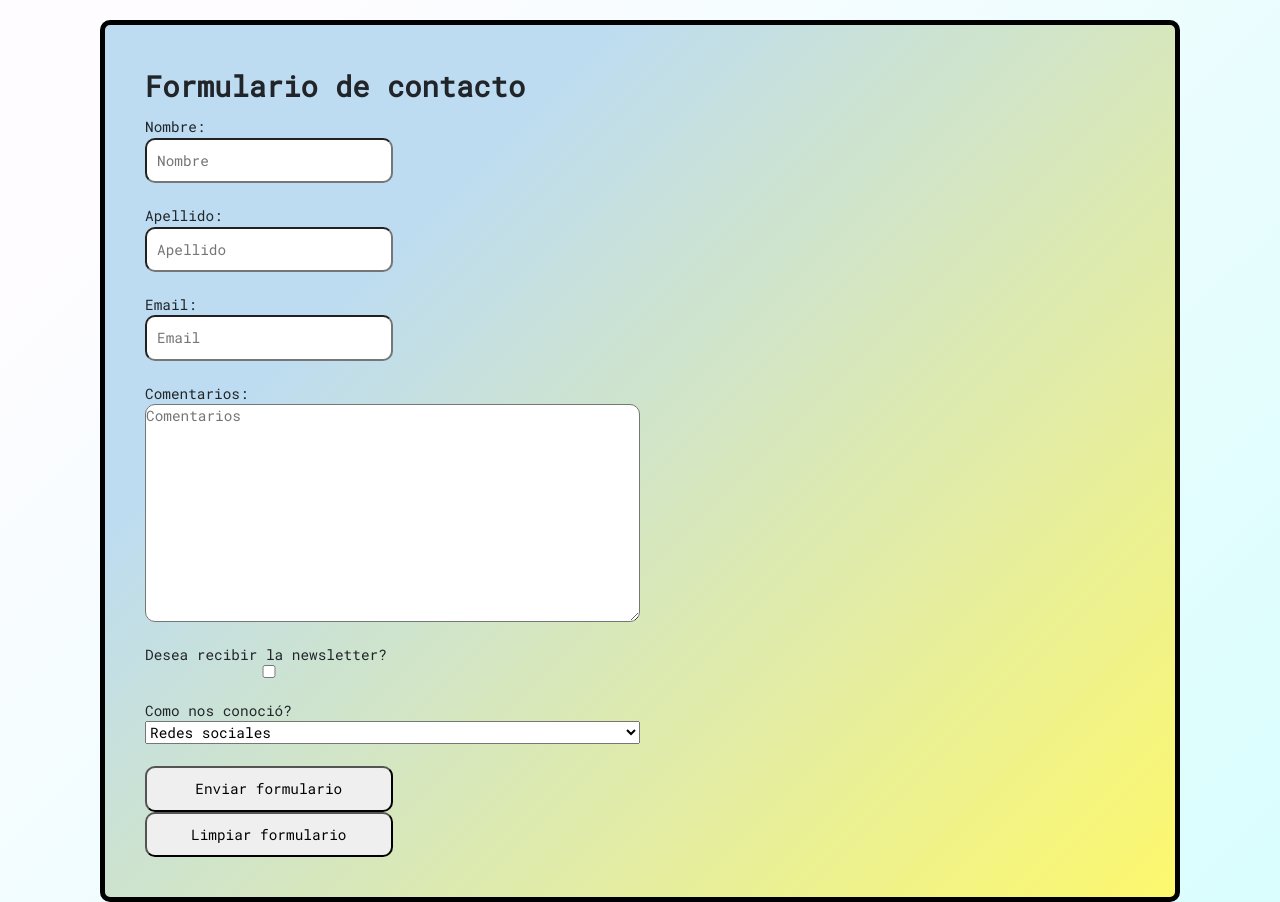
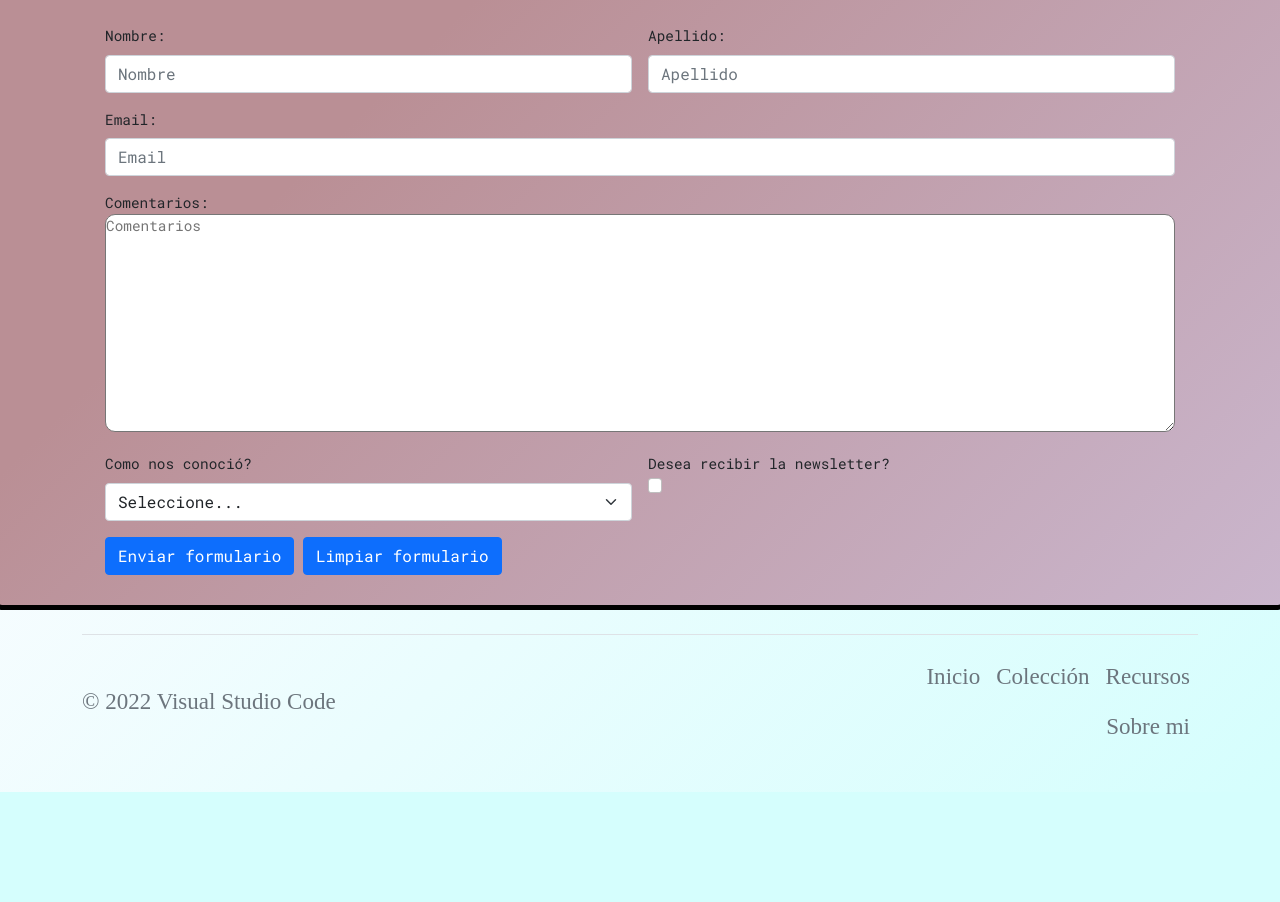
Before and after one commit to Daphoenyx/pagina-de-juegos, a plain HTML site: page pages/contacto.html in a window 1280 px wide. Shown: the part 500-1402 px from the top of the page. After the commit the page ends 1292 px from the top, so only its background shows below. Drawn offline with nearby package versions, Linux system fonts and the light colour scheme; a web font is replaced by a local one.

Commit message:
Bootstrap3

```diff
--- a/css/style.css
+++ b/css/style.css
@@ -20,6 +20,10 @@ main {
 
 .mainSection {
     color: red;
+}
+
+td {
+    font-family: RobotoMono-Regular;
 }
 
 footer {
@@ -53,7 +57,10 @@ h2 {
     background-image: linear-gradient(315deg, #00bfb2 0%, #028090 74%);
     color: azure;
     padding: 40px;
-    margin: 10px 10px 0px 10px;
+    margin: 20px;
+
+    /* Porque no me toma el margin? */
+
     border: solid 5px black;
     border-bottom: none;
     text-align: center;
@@ -119,54 +126,26 @@ a:hover {
     display: block;
 }
 
-.noBorder {
-    border: none
-}
-
-#imgElaine {
+iframe {
     border: solid 5px black;
 }
 
+/* Porque no me toma el borde negro en iframe? Tambien probe a ponerle border al #map, pero no funciona */
+
 /* FORM ITEMS */
-
-fieldset {
-    display: flex;
-    flex-direction: column;
-    justify-content: space-between;
-    padding: 40px;
+form {
+    font-family: RobotoMono-Regular;
+    background-color: #cab6cd;
+    background-image: linear-gradient(315deg, #cab6cd 0%, #ba8f95 74%);
+    font-size: 90%;
+    padding: 30px 100px 30px 100px;
     border-radius: 10px;
     border: solid 5px black;
-    background-color: #bddcf1;
-    background-image: linear-gradient(315deg, #fdf86d 0%, #bddcf1 74%);
 }
-
-form {
-    font-family: RobotoMono-Regular;
-    font-size: 90%;
-    padding: 30px 100px 30px 100px
-}
-
-input {
-    width: 25%;
-    padding: 10px;
+textarea {
+    width: 100%;
     border-radius: 10px;
 }
-
-textarea {
-    width: 50%;
-    border-radius: 10px;
-    display: block;
-}
-
-select {
-    width: 50%;
-}
-
-legend {
-    font-size: 200%;
-}
-
-/* END FORM ITEMS */
 
 @font-face {
     font-family: "LuxuriousRoman-Regular";
--- a/pages/contacto.html
+++ b/pages/contacto.html
@@ -5,7 +5,7 @@
     <title>Formulario de contacto</title>
 
     <!-- META Viewport tag -->
-    <meta name="viewport" content="width=device-width, initial-scale=1.0"/>
+    <meta name="viewport" content="width=device-width, initial-scale=1.0" />
 
     <!-- Bootstrap -->
     <link rel="stylesheet" href="../css/bootstrap.css">
@@ -39,8 +39,8 @@
                         </ul>
                     </nav>
                 </div>
-                <div class="col"><a id="imgElaine" href="index.html""><img class=" noBorder"
-                        src="../img/Elaine Marley logo.jpg" width="300" alt="Elaine Marley - Logo de la pagina"></a>
+                <div class="col"><a href="../index.html""><img src=" ../img/Elaine Marley logo.jpg" width="300"
+                        alt="Elaine Marley - Logo de la pagina"></a>
                 </div>
             </div>
         </div>
@@ -49,28 +49,42 @@
 
     <main>
         <h3 class="animate__animated animate__backInLeft">Contactanos</h3>
-        <form>
-            <fieldset>
-                <legend><strong> Formulario de contacto </strong></legend>
-                <label for="Nombre"> Nombre:</label>
-                <input type="text" name="Nombre" placeholder="Nombre"><br>
-                <label for="Apellido"> Apellido:</label>
-                <input type="text" name="Apellido" placeholder="Apellido"><br>
-                <label for="Email"> Email:</label>
-                <input type="email" name="Email" placeholder="Email"><br>
+        <form class="row g-3">
+            <div class="col-md-6">
+                <label for="Nombre" class="form-label">Nombre:</label>
+                <input type="text" name="Nombre" placeholder="Nombre" class="form-control" id="inputName">
+            </div>
+            <div class="col-md-6">
+                <label for="Apellido" class="form-label">Apellido:</label>
+                <input type="text" name="Apellido" placeholder="Apellido" class="form-control" id="inputSurname">
+            </div>
+            <div class="col-12">
+                <label for="inputEmail" class="form-label">Email:</label>
+                <input type="text" name="Email" placeholder="Email" class="form-control" id="inputEmail">
+            </div>
+            <div class="col-12">
                 <label for="Comentarios"> Comentarios:</label>
-                <textarea name="Comentarios" placeholder="Comentarios" cols="30" rows="10"></textarea><br>
-                Desea recibir la newsletter? <input type="checkbox" name="acepta" value="1" /> <br>
-                Como nos conoció?
-                <select name="Como nos conoció?">
-                    <option value="Redes">Redes sociales</option>
-                    <option value="Amigos">Amigos</option>
-                    <option value="Publicidad">Publicidad</option>
-                    <option value="Otro">Otro</option>
-                </select> <br>
-                <input type="submit" value="Enviar formulario">
-                <input type="submit" value="Limpiar formulario">
-            </fieldset>
+                <textarea name="Comentarios" placeholder="Comentarios" rows="10"></textarea>
+            </div>
+            <div class="col-md-6">
+                <label for="inputState" class="form-label">Como nos conoció?</label>
+                <select id="inputState" class="form-select">
+                    <option selected>Seleccione...</option>
+                    <option>Redes sociales</option>
+                    <option>Amigos</option>
+                    <option>Banners</option>
+                    <option>Otro</option>
+                </select>
+            </div>
+            <div class="col-md-6"> Desea recibir la newsletter?
+                <div class="form-check">
+                    <input class="form-check-input" type="checkbox" id="gridCheck">
+                </div>
+            </div>
+            <div class="col-12">
+                <button type="submit" class="btn btn-primary">Enviar formulario</button>
+                <button type="submit" class="btn btn-primary">Limpiar formulario</button>
+            </div>
         </form>
     </main>
 
```
Also changed, not shown: index.html (+1 -2 lines), pages/coleccion.html (+64 -11 lines), pages/recursos.html (+34 -14 lines), pages/sobre.html (+45 -17 lines).
